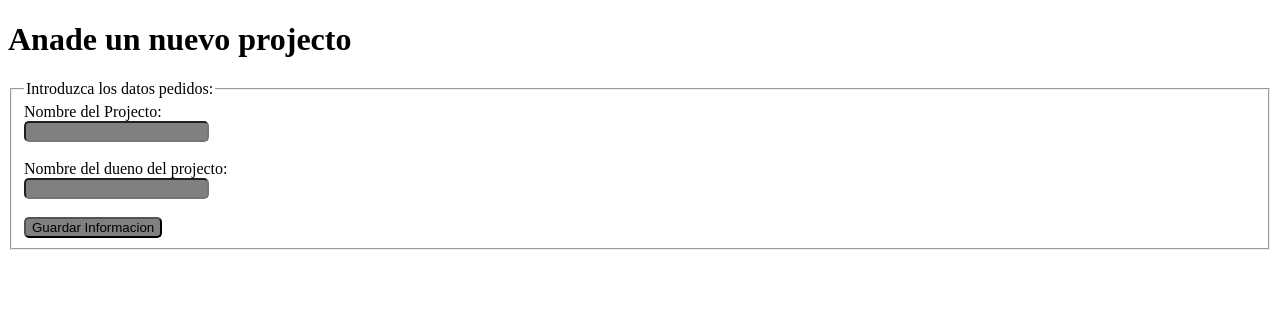
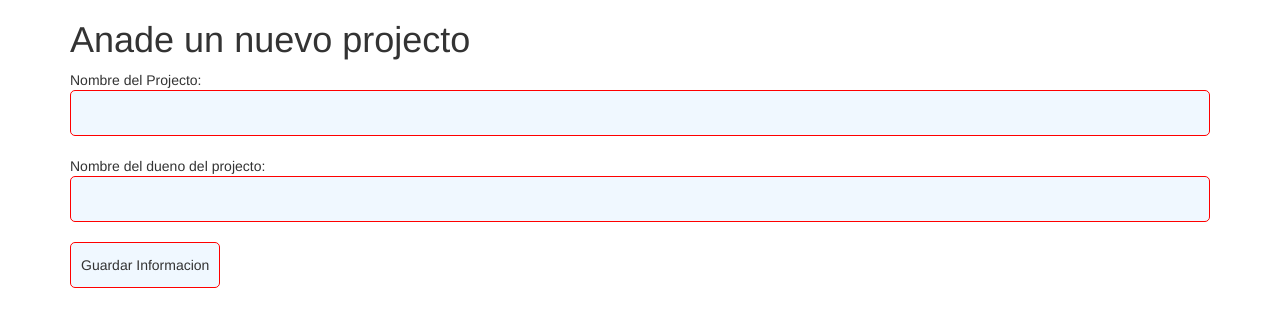
Before and after one commit to RodwelJunior09/RPF-Construcciones, a Flask app: page /addingProject in a window 1280 px wide. Shown: the top 327 px of the page. Run offline with Flask 2, Linux system fonts and the light colour scheme; some libraries are stand-ins or nearby versions.

Commit message:
Adding bootstrap and modify project structure

```diff
--- a/apps/project_register/routes.py
+++ b/apps/project_register/routes.py
@@ -1,9 +1,8 @@
-from flask import Flask, render_template, request
+from flask import Flask, render_template, request, redirect, url_for, flash
 from .project_register_form import RegisterForm
 from . import Project_Home_Page
 
 app = Flask(__name__)
-app.secret_key = ""
 
 @Project_Home_Page.route("/")
 def return_home_page():
@@ -13,6 +12,6 @@ def return_home_page():
 def returnAddingProject():
     register_form = RegisterForm()
     if request.method == "POST":
-        return render_template("adding_project.htm", form = register_form)
+        return redirect(url_for('return_home_page'))
     else:
         return render_template("adding_project.htm", form = register_form)
--- a/apps/project_register/templates/adding_project.htm
+++ b/apps/project_register/templates/adding_project.htm
@@ -5,15 +5,14 @@
     <meta name="viewport" content="width=device-width, initial-scale=1.0">
     <meta http-equiv="X-UA-Compatible" content="ie=edge">
     <link rel="stylesheet" href="{{ url_for('static', filename='css/main.css')}}">
+    <link rel="stylesheet" href="https://maxcdn.bootstrapcdn.com/bootstrap/3.3.7/css/bootstrap.min.css">
     <title>Adding a project</title>
 </head>
 <body>
-    <div id="container" class="row">
+    <div class="container">
         <div class="title-container"><h1>Anade un nuevo projecto</h1></div>
         <div class="form-container">
-            <form action="http://localhost:5000/adding_project" method="POST">
-                <fieldset>
-                    <legend>Introduzca los datos pedidos:</legend>
+            <form action="" method="POST">
                 {{ form.hidden_tag() }}
                 <div class="field-container">
                     <div class="input-label">Nombre del Projecto:</div>
--- a/apps/project_register/templates/home_page.htm
+++ b/apps/project_register/templates/home_page.htm
@@ -3,6 +3,7 @@
 <head>
     <meta charset="utf-8" />
     <meta http-equiv="X-UA-Compatible" content="IE=edge">
+    <link rel="stylesheet" href="https://maxcdn.bootstrapcdn.com/bootstrap/3.3.7/css/bootstrap.min.css">
     <title>Home Page</title>
 </head>
 <body>
--- a/apps/static/css/main.css
+++ b/apps/static/css/main.css
@@ -1,8 +1,14 @@
-input {
-    border-radius: 5px;
-    background-color: gray;
+.form-container {
+    width: 100%;
 }
 
-.input-container {
-    display: block;
+input[type='text']{
+    width: 100%;
 }
+
+input {
+    border: 1px solid red;
+    padding: 12px 10px;
+    border-radius: 5px;
+    background-color: aliceblue;
+}
--- a/run.py
+++ b/run.py
@@ -1,5 +1,4 @@
-from apps import creating_app
+from apps import app
 
-app = creating_app("development")
-
-app.run(debug=True)
+if __name__ == '__main__':
+    app.run(debug=True)
```
Also changed, not shown: other parts of apps/project_register/templates/adding_project.htm (+4 -1 lines), other parts of apps/project_register/templates/home_page.htm (+4 -0 lines), apps/__init__.py (+8 -6 lines), apps/models/project_models.py (added), database_setup.py (added). Lines whose indentation alone changed are shown as unchanged.
